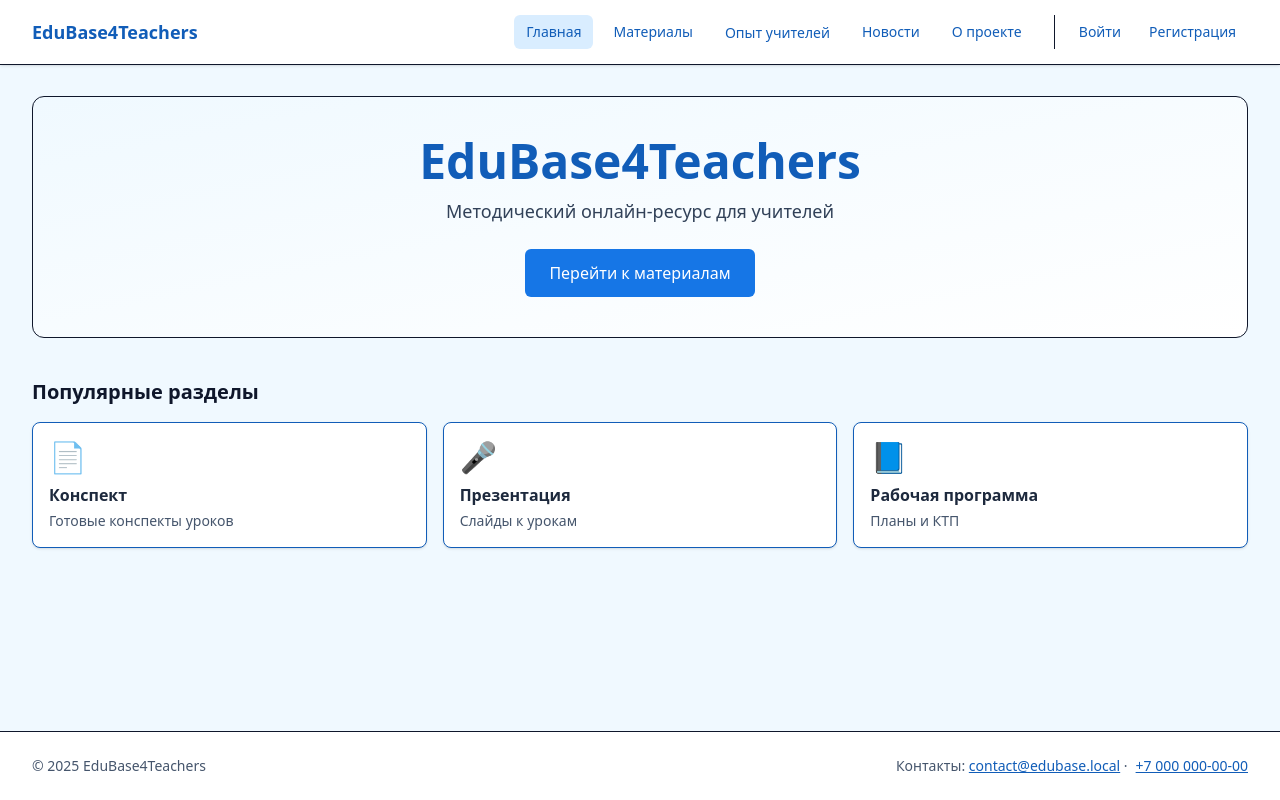
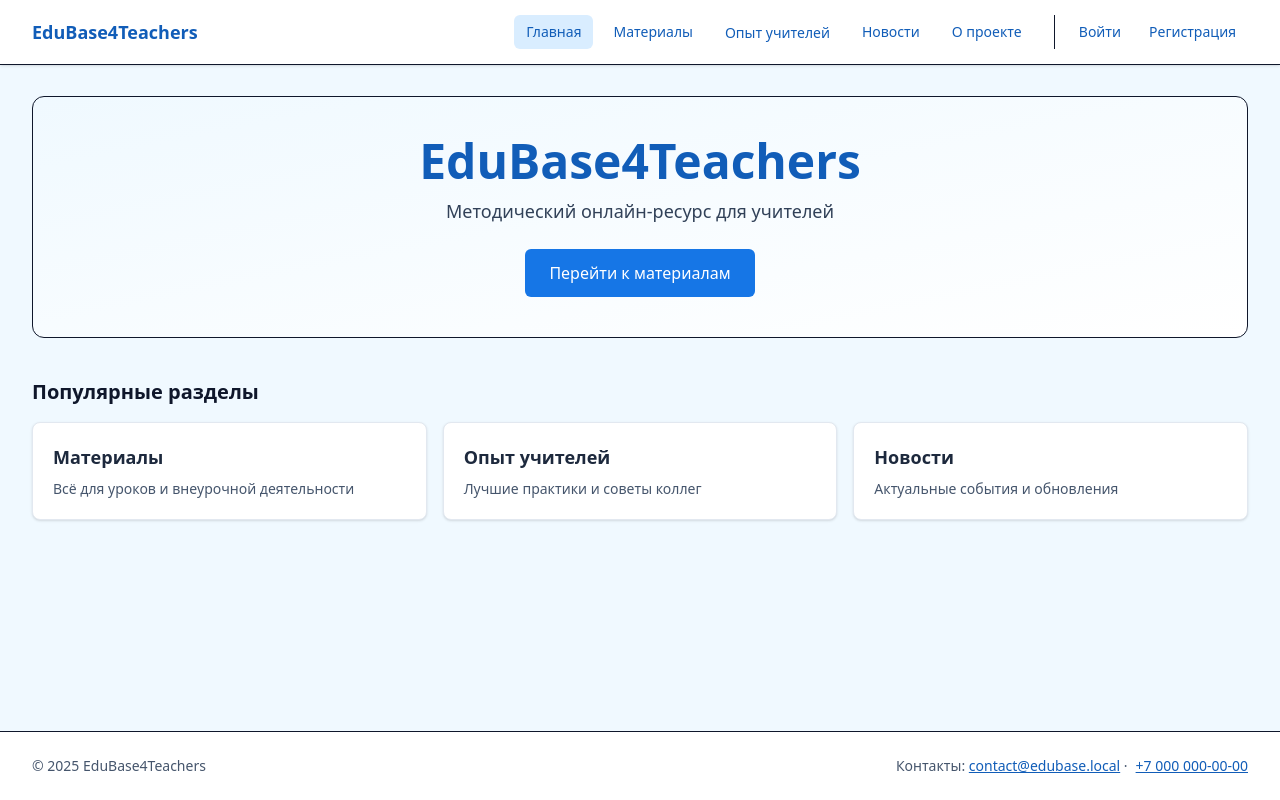
Before and after one commit to GredesCerber/EduBase4Teachers, a React (Vite) app: page / in a window 1280 px wide. Built offline with nearby package versions, Linux system fonts and the light colour scheme; no server answers.

Commit message:
feat: update Card component to remove icon prop and enhance styling; update usage in Home page

```diff
--- a/src/components/Card.tsx
+++ b/src/components/Card.tsx
@@ -1,16 +1,15 @@
 type CardProps = {
-  icon: string
   title: string
   description?: string
+  className?: string
 }
 
-export default function Card({ icon, title, description }: CardProps) {
+export default function Card({ title, description, className }: CardProps) {
   return (
-    <div className="rounded-lg border bg-white p-4 shadow-sm hover:shadow transition">
-      <div className="text-3xl mb-2" aria-hidden>
-        {icon}
-      </div>
-      <div className="font-semibold text-slate-800">{title}</div>
+    <div
+      className={`rounded-lg border bg-white p-5 shadow-sm hover:shadow transition duration-150 flex flex-col justify-center items-start ${className ?? ''}`}
+    >
+      <div className="font-semibold text-lg text-slate-800 mb-1">{title}</div>
       {description && <p className="text-slate-600 text-sm mt-1">{description}</p>}
     </div>
   )
--- a/src/pages/Home.tsx
+++ b/src/pages/Home.tsx
@@ -22,14 +22,26 @@ export default function Home() {
       <section>
         <h2 className="text-xl font-bold mb-4">Популярные разделы</h2>
         <div className="grid grid-cols-1 sm:grid-cols-2 lg:grid-cols-3 gap-4">
-          <Link to="/materials/notes">
-            <Card icon="📄" title="Конспект" description="Готовые конспекты уроков" />
+          <Link to="/materials" className="group">
+            <Card
+              title="Материалы"
+              description="Всё для уроков и внеурочной деятельности"
+              className="group-hover:scale-105 group-hover:bg-primary-100 group-hover:border-primary-400 transition duration-150 border-slate-200 bg-white"
+            />
           </Link>
-          <Link to="/materials/presentations">
-            <Card icon="🎤" title="Презентация" description="Слайды к урокам" />
+          <Link to="/experience/best-practices" className="group">
+            <Card
+              title="Опыт учителей"
+              description="Лучшие практики и советы коллег"
+              className="group-hover:scale-105 group-hover:bg-primary-100 group-hover:border-primary-400 transition duration-150 border-slate-200 bg-white"
+            />
           </Link>
-          <Link to="/materials/programs">
-            <Card icon="📘" title="Рабочая программа" description="Планы и КТП" />
+          <Link to="/news" className="group">
+            <Card
+              title="Новости"
+              description="Актуальные события и обновления"
+              className="group-hover:scale-105 group-hover:bg-primary-100 group-hover:border-primary-400 transition duration-150 border-slate-200 bg-white"
+            />
           </Link>
         </div>
       </section>
```
